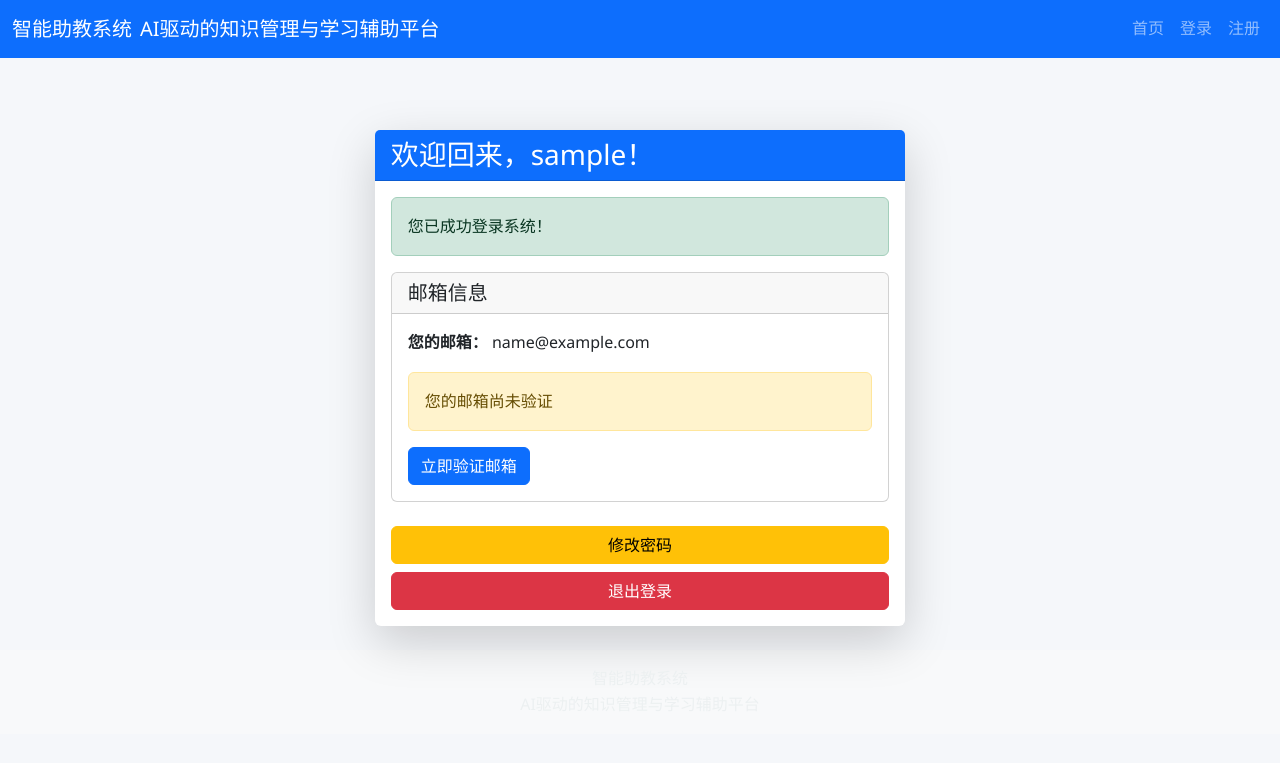
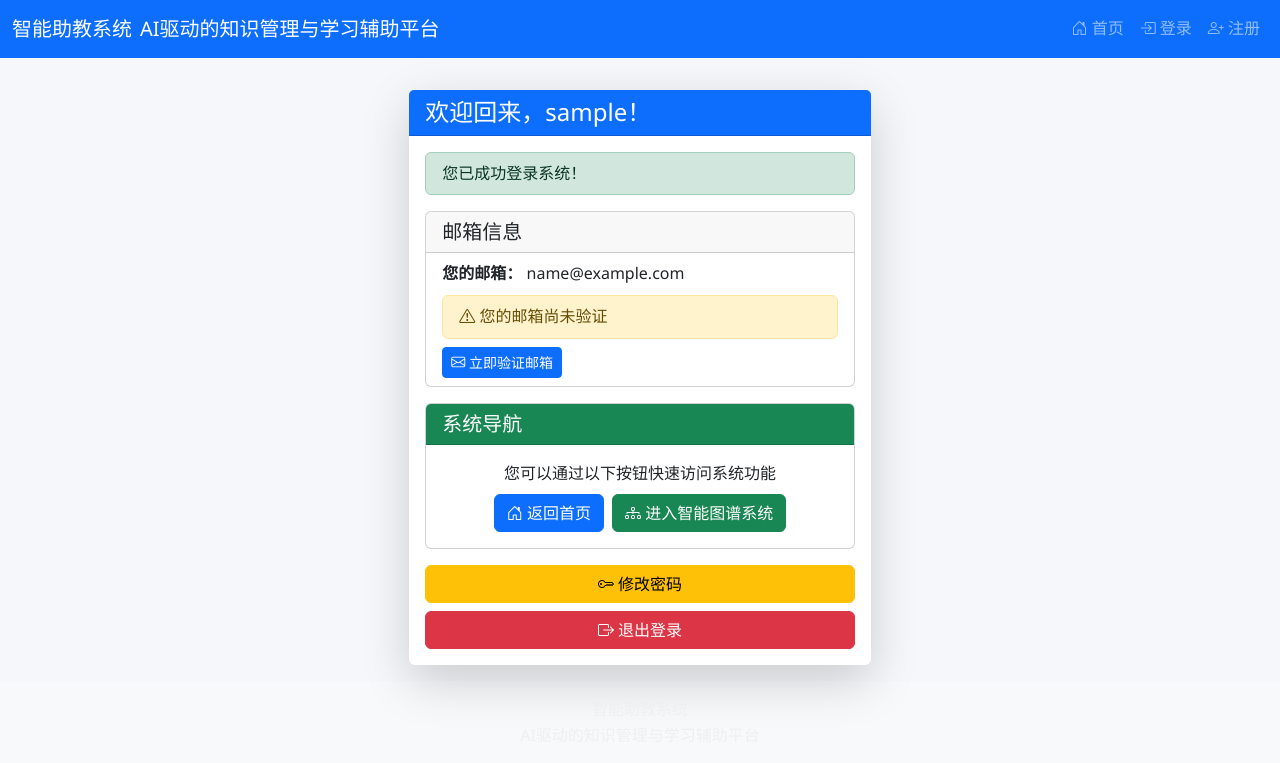
Before and after one commit to sk8790312/log_in_Final, a Flask app: template finaldemo/log_in/templates/dashboard.html in a window 1280 px wide. Shown: the top 763 px of the page. Run offline with Flask 2, Linux system fonts and the light colour scheme; the template is opened without the code that fills it: most values are stand-ins (such as "Sample title", 1, 10 or a date in 2020).

Commit message:
这下真的是最终版了

```diff
--- a/finaldemo/log_in/templates/base.html
+++ b/finaldemo/log_in/templates/base.html
@@ -5,6 +5,7 @@
     <meta name="viewport" content="width=device-width, initial-scale=1.0">
     <title>{% block title %}智能助手 - 知识图谱系统{% endblock %}</title>
     <link rel="stylesheet" href="https://cdn.jsdelivr.net/npm/bootstrap@5.3.0/dist/css/bootstrap.min.css">
+    <link rel="stylesheet" href="https://cdn.jsdelivr.net/npm/bootstrap-icons@1.10.0/font/bootstrap-icons.css">
     <link rel="stylesheet" href="{{ url_for('static', filename='css/style.css') }}">
 </head>
 <body>
@@ -20,21 +21,31 @@
             <div class="collapse navbar-collapse" id="navbarNav">
                 <ul class="navbar-nav ms-auto">
                     <li class="nav-item">
-                        <a class="nav-link" href="{{ url_for('index') }}">首页</a>
+                        <a class="nav-link" href="{{ url_for('index') }}">
+                            <i class="bi bi-house-door"></i> 首页
+                        </a>
                     </li>
                     {% if session.username %}
                     <li class="nav-item">
-                        <a class="nav-link" href="{{ url_for('dashboard') }}">个人中心</a>
+                        <a class="nav-link" href="{{ url_for('dashboard') }}">
+                            <i class="bi bi-person-circle"></i> 个人中心
+                        </a>
                     </li>
                     <li class="nav-item">
-                        <a class="nav-link" href="{{ url_for('logout') }}">退出登录</a>
+                        <a class="nav-link" href="{{ url_for('logout') }}">
+                            <i class="bi bi-box-arrow-right"></i> 退出登录
+                        </a>
                     </li>
                     {% else %}
                     <li class="nav-item">
-                        <a class="nav-link" href="{{ url_for('login') }}">登录</a>
+                        <a class="nav-link" href="{{ url_for('login') }}">
+                            <i class="bi bi-box-arrow-in-right"></i> 登录
+                        </a>
                     </li>
                     <li class="nav-item">
-                        <a class="nav-link" href="{{ url_for('register') }}">注册</a>
+                        <a class="nav-link" href="{{ url_for('register') }}">
+                            <i class="bi bi-person-plus"></i> 注册
+                        </a>
                     </li>
                     {% endif %}
                 </ul>
@@ -71,5 +82,22 @@
     </footer>
 
     <script src="https://cdn.jsdelivr.net/npm/bootstrap@5.3.0/dist/js/bootstrap.bundle.min.js"></script>
+    <script>
+        // 确保导航菜单在移动设备上正常工作
+        document.addEventListener('DOMContentLoaded', function() {
+            var navbarToggler = document.querySelector('.navbar-toggler');
+            var navbarCollapse = document.querySelector('.navbar-collapse');
+
+            // 点击导航项后自动关闭菜单
+            var navItems = document.querySelectorAll('.navbar-nav .nav-link');
+            navItems.forEach(function(navItem) {
+                navItem.addEventListener('click', function() {
+                    if (window.innerWidth < 992) { // Bootstrap lg breakpoint
+                        navbarCollapse.classList.remove('show');
+                    }
+                });
+            });
+        });
+    </script>
 </body>
 </html>
--- a/finaldemo/log_in/templates/dashboard.html
+++ b/finaldemo/log_in/templates/dashboard.html
@@ -3,51 +3,68 @@
 {% block title %}用户仪表板 - 智能助手{% endblock %}
 
 {% block content %}
-<div class="container py-4">
+<div class="container py-3">
     <div class="row justify-content-center">
-        <div class="col-lg-8">
-            <div class="card shadow-lg border-0 rounded-lg mt-5">
+        <div class="col-lg-7">
+            <div class="card shadow-lg border-0 rounded-lg mt-3">
                 <div class="card-header bg-primary text-white">
-                    <h3 class="mb-0">欢迎回来，{{ username }}！</h3>
+                    <h3 class="mb-0 fs-4">欢迎回来，{{ username }}！</h3>
                 </div>
-                <div class="card-body">
-                    <div class="alert alert-success" role="alert">
+                <div class="card-body py-3">
+                    <div class="alert alert-success py-2" role="alert">
                         您已成功登录系统！
                     </div>
 
                     {% if email %}
-                        <div class="card mb-4">
-                            <div class="card-header">
-                                <h5 class="mb-0">邮箱信息</h5>
+                        <div class="card mb-3">
+                            <div class="card-header py-2">
+                                <h5 class="mb-0 fs-5">邮箱信息</h5>
                             </div>
-                            <div class="card-body">
-                                <p><strong>您的邮箱：</strong> {{ email }}</p>
+                            <div class="card-body py-2">
+                                <p class="mb-2"><strong>您的邮箱：</strong> {{ email }}</p>
                                 {% if email_verified %}
-                                    <div class="alert alert-success">
-                                        <i class="fas fa-check-circle"></i> 您的邮箱已验证
+                                    <div class="alert alert-success py-2 mb-0">
+                                        <i class="bi bi-check-circle"></i> 您的邮箱已验证
                                     </div>
                                 {% else %}
-                                    <div class="alert alert-warning">
-                                        <i class="fas fa-exclamation-triangle"></i> 您的邮箱尚未验证
+                                    <div class="alert alert-warning py-2 mb-2">
+                                        <i class="bi bi-exclamation-triangle"></i> 您的邮箱尚未验证
                                     </div>
-                                    <a href="{{ url_for('verify_email') }}" class="btn btn-primary">
-                                        <i class="fas fa-envelope"></i> 立即验证邮箱
+                                    <a href="{{ url_for('verify_email') }}" class="btn btn-primary btn-sm">
+                                        <i class="bi bi-envelope"></i> 立即验证邮箱
                                     </a>
                                 {% endif %}
                             </div>
                         </div>
                     {% else %}
-                        <div class="alert alert-warning">
-                            <i class="fas fa-exclamation-triangle"></i> 您尚未绑定邮箱，部分功能可能受限。
+                        <div class="alert alert-warning py-2">
+                            <i class="bi bi-exclamation-triangle"></i> 您尚未绑定邮箱，部分功能可能受限。
                         </div>
                     {% endif %}
 
-                    <div class="d-grid gap-2 mt-4">
+                    <div class="card mb-3">
+                        <div class="card-header bg-success text-white py-2">
+                            <h5 class="mb-0 fs-5">系统导航</h5>
+                        </div>
+                        <div class="card-body py-3 text-center">
+                            <p class="mb-2">您可以通过以下按钮快速访问系统功能</p>
+                            <div class="d-flex justify-content-center">
+                                <a href="{{ url_for('index') }}" class="btn btn-primary me-2">
+                                    <i class="bi bi-house-door"></i> 返回首页
+                                </a>
+                                <a href="http://localhost:5001" class="btn btn-success">
+                                    <i class="bi bi-diagram-3"></i> 进入智能图谱系统
+                                </a>
+                            </div>
+                        </div>
+                    </div>
+
+                    <div class="d-grid gap-2">
                         <a href="{{ url_for('change_password') }}" class="btn btn-warning">
-                            <i class="fas fa-key"></i> 修改密码
+                            <i class="bi bi-key"></i> 修改密码
                         </a>
                         <a href="{{ url_for('logout') }}" class="btn btn-danger">
-                            <i class="fas fa-sign-out-alt"></i> 退出登录
+                            <i class="bi bi-box-arrow-right"></i> 退出登录
                         </a>
                     </div>
                 </div>
```
Also changed, not shown: finaldemo/log_in/static/css/style.css (+100 -0 lines), finaldemo/log_in/templates/index.html (+8 -1 lines), finaldemo/log_in/users.db, 1 other file.
